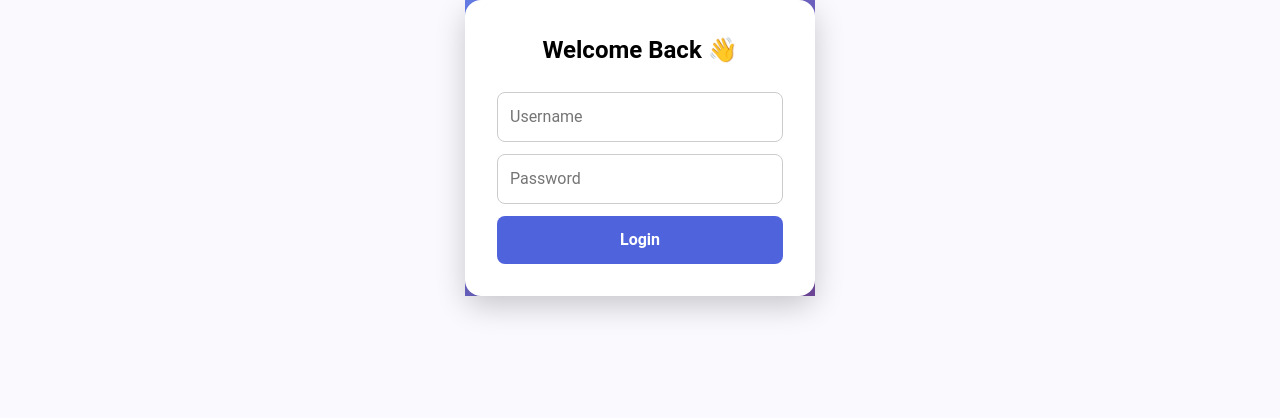
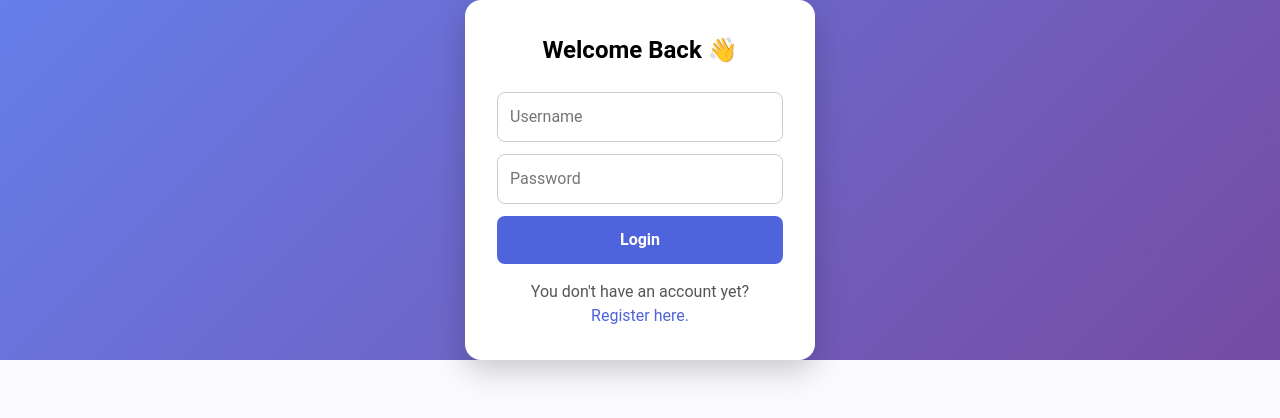
Before and after one commit to TuPracticum26/react-frontend, a React (Vite) app: page /login in a window 1280 px wide. Shown: the top 418 px of the page. Built offline with nearby package versions, Linux system fonts and the light colour scheme.

Commit message:
feat: add Link to Register and fix width height

```diff
--- a/src/Login/Login.jsx
+++ b/src/Login/Login.jsx
@@ -1,4 +1,5 @@
 import { useState } from "react";
+import { Link } from "@tanstack/react-router";
 import axios from "axios";
 
 export default function Login() {
@@ -46,6 +47,8 @@ export default function Login() {
                 justifyContent: "center",
                 alignItems: "center",
                 background: "linear-gradient(135deg, #667eea, #764ba3)",
+                width: "100%",
+                height: "100%",
             }}
         >
             <div
@@ -81,6 +84,20 @@ export default function Login() {
                     />
 
                     <button style={buttonStyle}>Login</button>
+
+                    <p style={{ fontStyle: "14px", color: "#555", marginTop: "1rem"}}>
+                        You don't have an account yet?{" "}
+                        <Link
+                            to="/register"
+                            style={{
+                                color: "#4f64dc",
+                                textDecoration: "none",
+                                fontweight: "bold",
+                            }}
+                        >
+                            Register here.
+                        </Link>
+                    </p>
                 </form>
             </div>
         </div>
```
